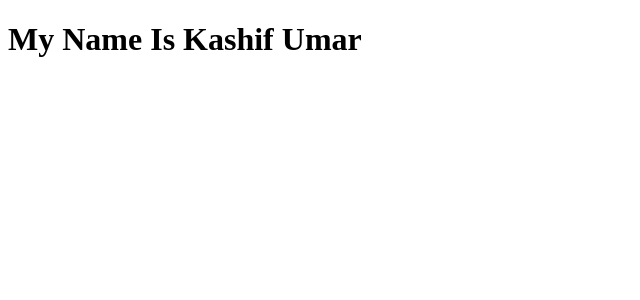
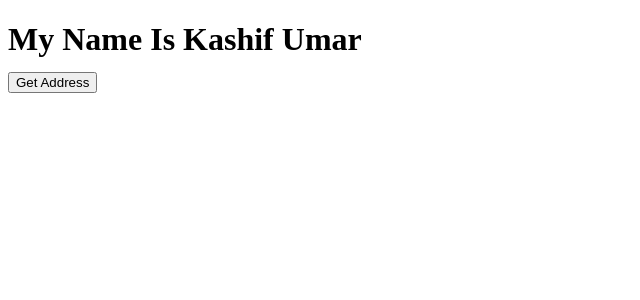
Before and after one commit to kashifumar/kas-helloworld, a Next.js app: page /name in a window 1280 px wide. Shown: the top 300 px of the page, without its empty margins (0-640 px from the left). Built offline with nearby package versions, Linux system fonts and the light colour scheme.

Commit message:
LInks Added

```diff
--- a/app/name/address/page.tsx
+++ b/app/name/address/page.tsx
@@ -1,4 +1,4 @@
-export default function GetAddress(){
+export default function GiveAddress(){
   return (
     <h2>I Live In Lahore</h2>
   )
--- a/app/name/page.tsx
+++ b/app/name/page.tsx
@@ -1,5 +1,15 @@
-export default function GetName(){
+'use client';
+
+import { useRouter } from 'next/navigation';
+
+export default function GiveName(){
   return (
-    <h1>My Name Is Kashif Umar</h1>
+    <h1>My Name Is Kashif Umar
+
+<br/>
+            <button type="button" onClick={() => router.push('/name/address')}>
+              Get Address
+            </button>
+    </h1>
   )
 }
```
Also changed, not shown: app/page.tsx (+6 -1 lines).
